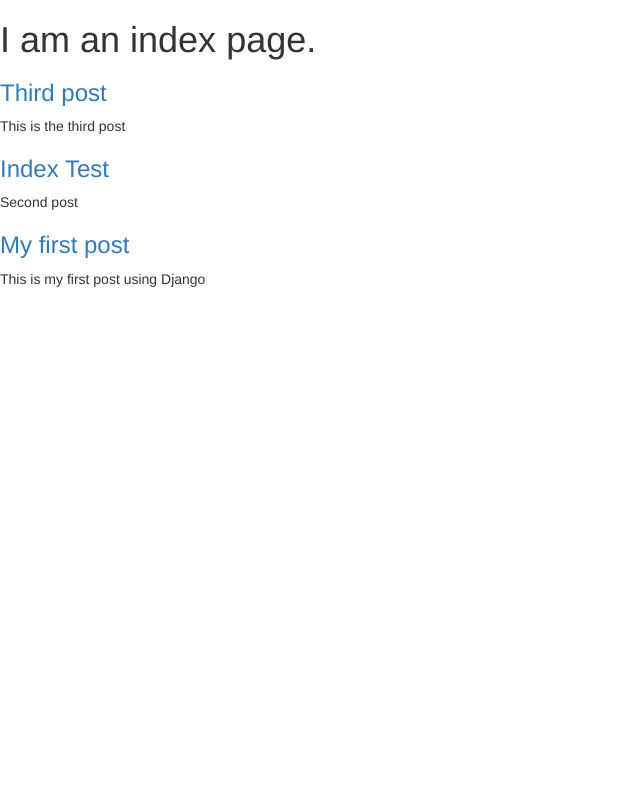
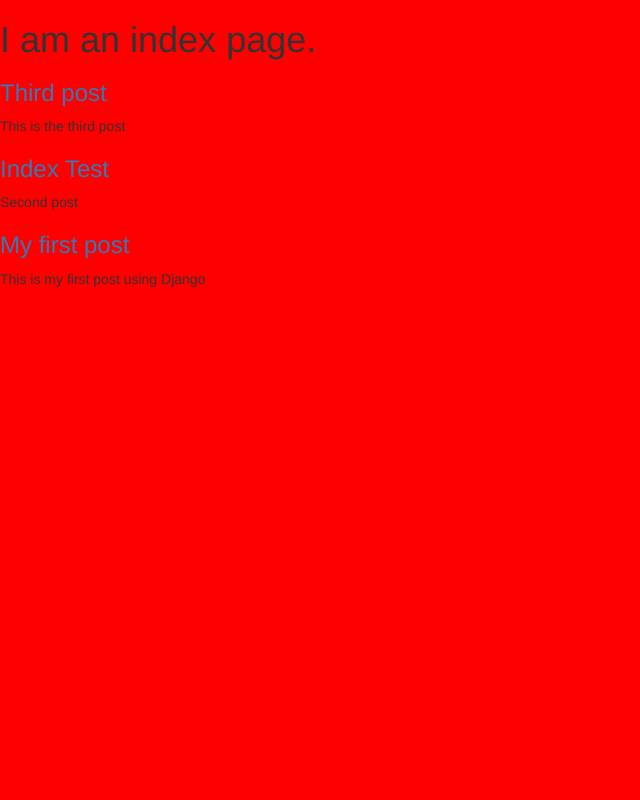
Before and after one commit to angelacpd/mysite, a Django app: page / in a window 1280 px wide. Shown: the whole page, without its empty margins (0-640 px from the left). Run offline with Django 3.2, Linux system fonts and the light colour scheme; data comes from the database, SQL or seed files in the repository; some libraries are stand-ins or nearby versions.

Commit message:
Static files.

```diff
--- /dev/null
+++ b/blog/static/css/style.css
@@ -0,0 +1,3 @@
+body {
+    background:#f00 !important;
+}
--- a/blog/templates/index.html
+++ b/blog/templates/index.html
@@ -1,4 +1,5 @@
 {% load static %}
+<link rel="stylesheet" type="text/css" href="{% static 'css/style.css' %}" />
 
 {% load bootstrap3 %}
 {% bootstrap_css %}
```
